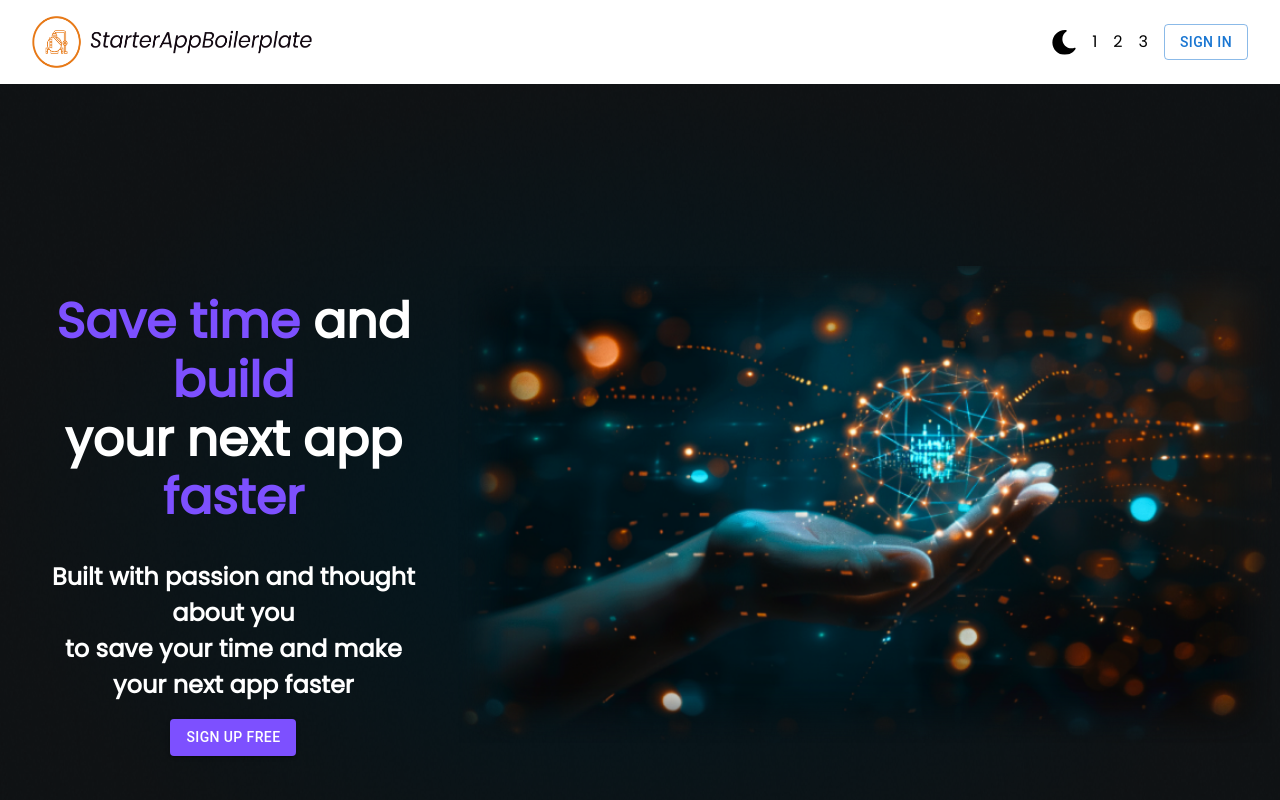
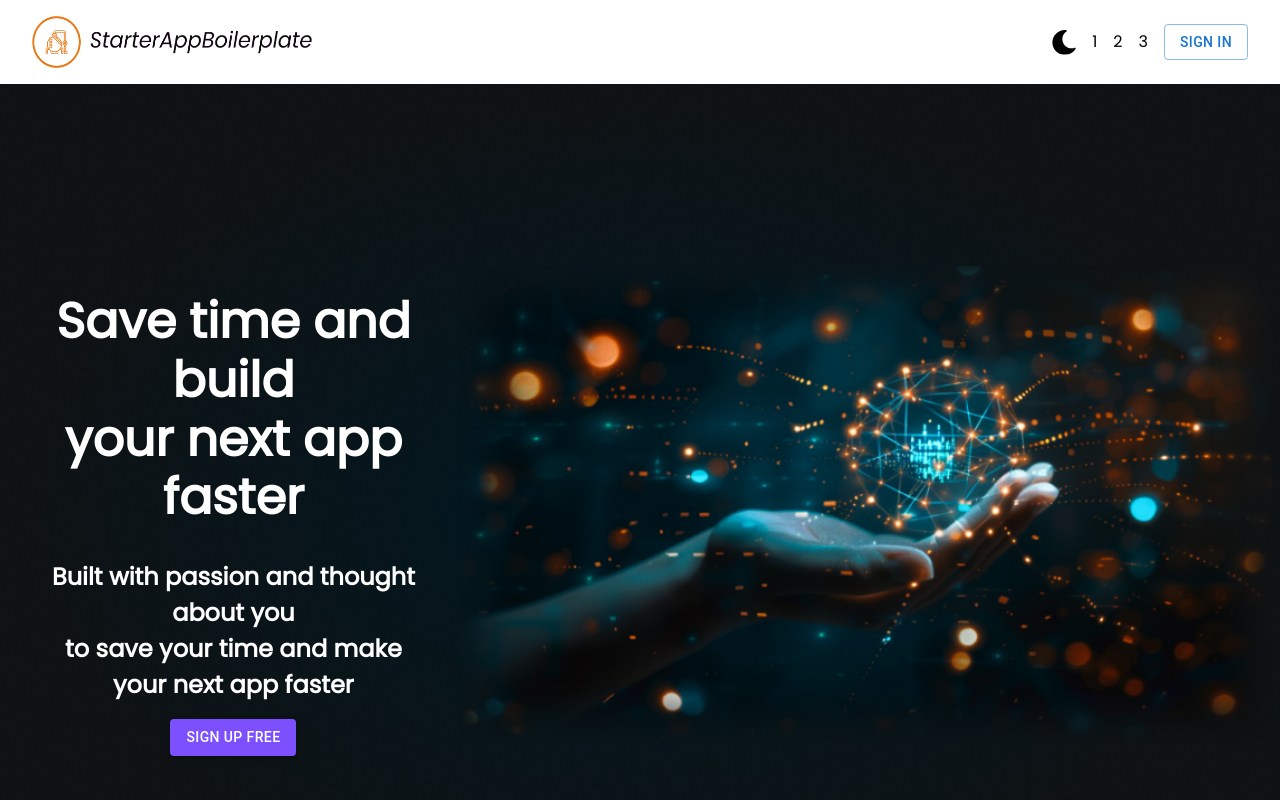
Before and after one commit to PatrykMajchrzakDev/StarterAppBolierplate, a React (Vite) app in the folder frontend/: page / in a window 1280 px wide. Shown: the top 800 px of the page. Built offline with nearby package versions, Linux system fonts and the light colour scheme; no server answers; what react-query-auth would draw is missing.

Commit message:
Changed variable name to be generic name not just for the text color

```diff
--- a/frontend/src/styles/_variables.scss
+++ b/frontend/src/styles/_variables.scss
@@ -20,7 +20,7 @@ $breakpoint-desktop: 1300px;
   --secondary-bg-color: #0f1214;
   //Custom
   --default-shadow-color: rgb(0 0 0 / 0.1);
-  --accent-text-color: #7d50ff;
+  --accent-color: #7d50ff;
 }
 
 // Dark theme variables
```
